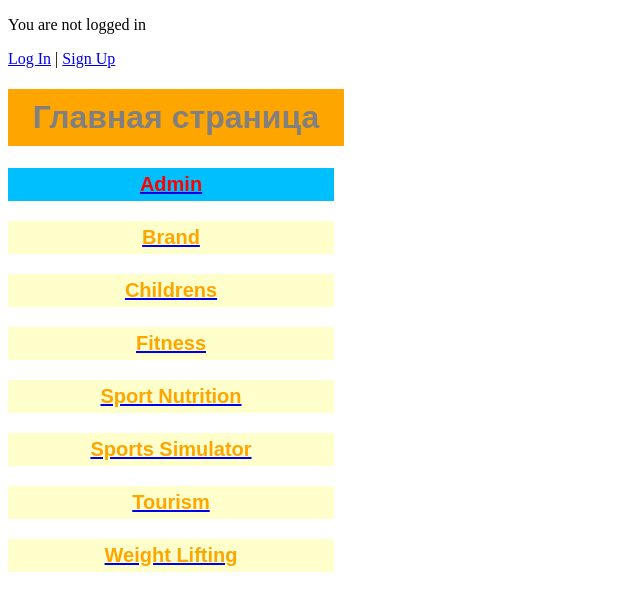
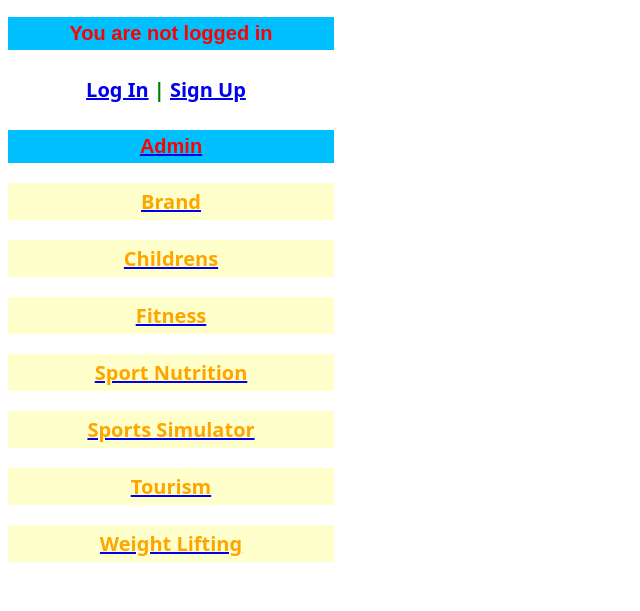
Before and after one commit to miwkay/SportShop, a Django app: page / in a window 1280 px wide. Shown: the top 611 px of the page, without its empty margins (0-640 px from the left). Run offline with Django 4.2, Linux system fonts and the light colour scheme.

Commit message:
created code

```diff
--- a/app/shop/templates/shop/Main.html
+++ b/app/shop/templates/shop/Main.html
@@ -6,18 +6,19 @@
 </head>
 {% block content %}
 {% if user.is_authenticated %}
-  Welcome, {{ user.email }}!
-  <p><a href="{% url 'logout' %}">Log Out</a></p>
+  <h1>Главная страница</h1>
+  <h4>Welcome, {{ user.email }}!</h4>
+  <p><a href="{% url 'logout' %}"><h4>Log Out</h4></a></p>
 {% else %}
-  <p>You are not logged in</p>
-  <a href="{% url 'login' %}">Log In</a> |
-  <a href="{% url 'signup' %}">Sign Up</a>
+  <h2>You are not logged in</h2>
+  <h4><a href="{% url 'login' %}">Log In</a> |
+  <a href="{% url 'signup' %}">Sign Up</a></h4>
 {% endif %}
 {% endblock %}
 <style>
 
    h1 {
-    color: gray;
+    color: black;
     background-color: orange;
     width: 25%;
     text-align: center;
@@ -31,7 +32,7 @@
     width: 25%;
     text-align: center;
     padding: 5px;
-    font-family: Arial;
+    font-family: system-ui;
    }
    h2 {
     color: red;
@@ -42,9 +43,17 @@
     padding: 5px;
     font-family: Arial;
    }
+   h4 {
+    color: green;
+    font-size: 20px;
+    width: 25%;
+    text-align: center;
+    padding: 0px;
+    font-family: system-ui;
+   }
   </style>
 <body>
-    <h1>Главная страница</h1>
+
     <a href="http://127.0.0.1:8000/admin"><h2>Admin</h2></a>
     <a href="http://127.0.0.1:8000/brand"><h3>Brand</h3></a>
     <a href="http://127.0.0.1:8000/childrens"><h3>Childrens</h3></a>
```
